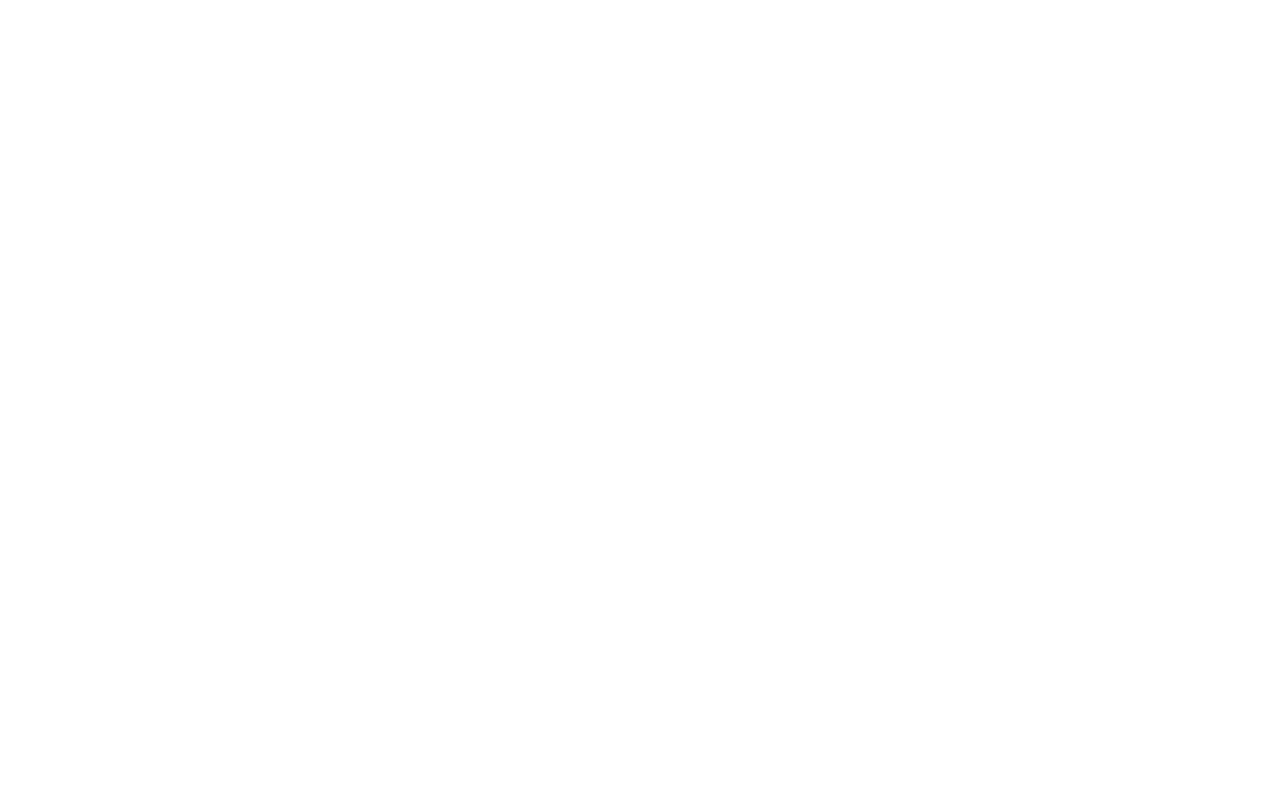
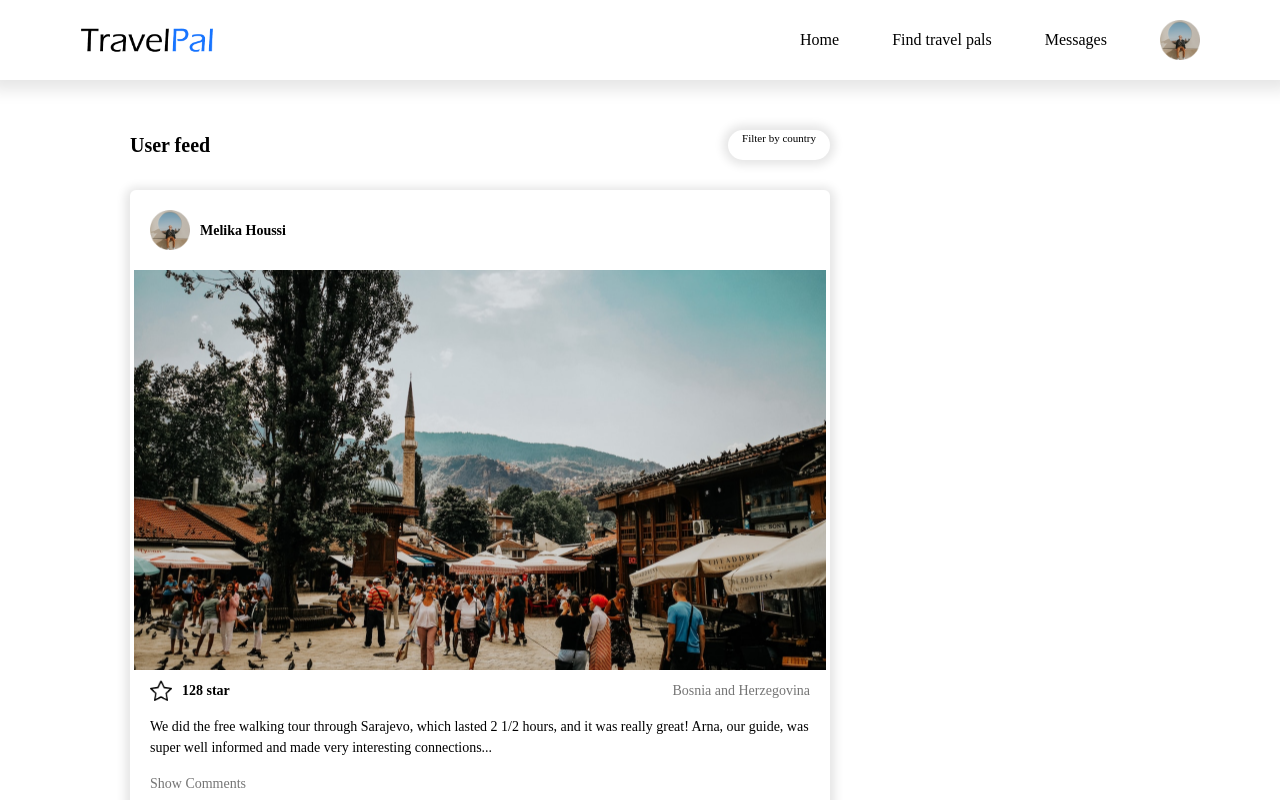
Before and after one commit to mr-am2k/travelpal, a React (Create React App) app in the folder frontend/: page /userfeed in a window 1280 px wide. Before the commit this address had no page. Shown: the top 800 px of the page. Built offline with nearby package versions, Linux system fonts and the light colour scheme.

Commit message:
contex setup

```diff
--- a/frontend/src/App.js
+++ b/frontend/src/App.js
@@ -6,7 +6,7 @@ import "aos/dist/aos.css";
 import Home from "./pages/Home";
 import Login from "./pages/Login";
 import Registration from "./pages/Registration";
-
+import UserFeed from "./pages/UserFeed";
 export const Context = createContext({
   loggedIn: false,
   setLoggedIn: (loggedIn) => {},
@@ -24,6 +24,7 @@ function App() {
         <Route path="about" element={<p>ABOUT</p>} />
         <Route path="login" element={<Login />} />
         <Route path="registration" element={<Registration />} />
+        <Route path="userfeed" element={<UserFeed />} />
       </Routes>
     </Context.Provider>
   );
--- a/frontend/src/pages/UserFeed.js
+++ b/frontend/src/pages/UserFeed.js
@@ -1,7 +1,16 @@
 import Navbar from "../components/Navbar";
 import FeedPost from "../components/FeedPost";
-import { useState } from "react";
+import { useState, useContext, useEffect } from "react";
+import { MyContext } from "../context/context";
+import { Navigate, useNavigate } from "react-router";
 const UserFeed = () => {
+  const navigate = useNavigate();
+  const ctx = useContext(MyContext);
+  //useEffect(() => {
+  //  if (!ctx.loggedIn) {
+  //    navigate("/login");
+  //  }
+  //});
   const [filterActive, setFilterActive] = useState(false);
   return (
     <>
```
